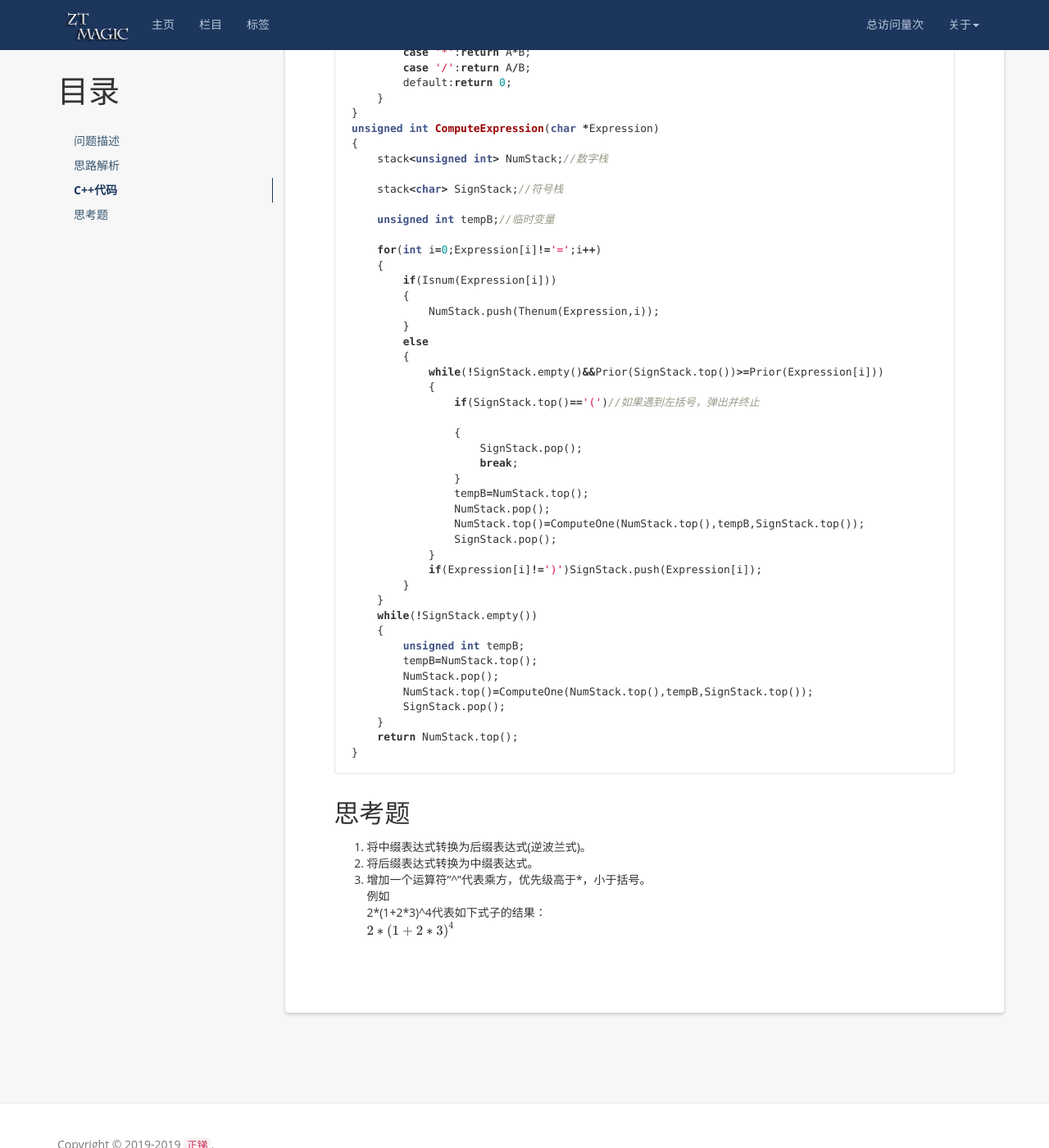
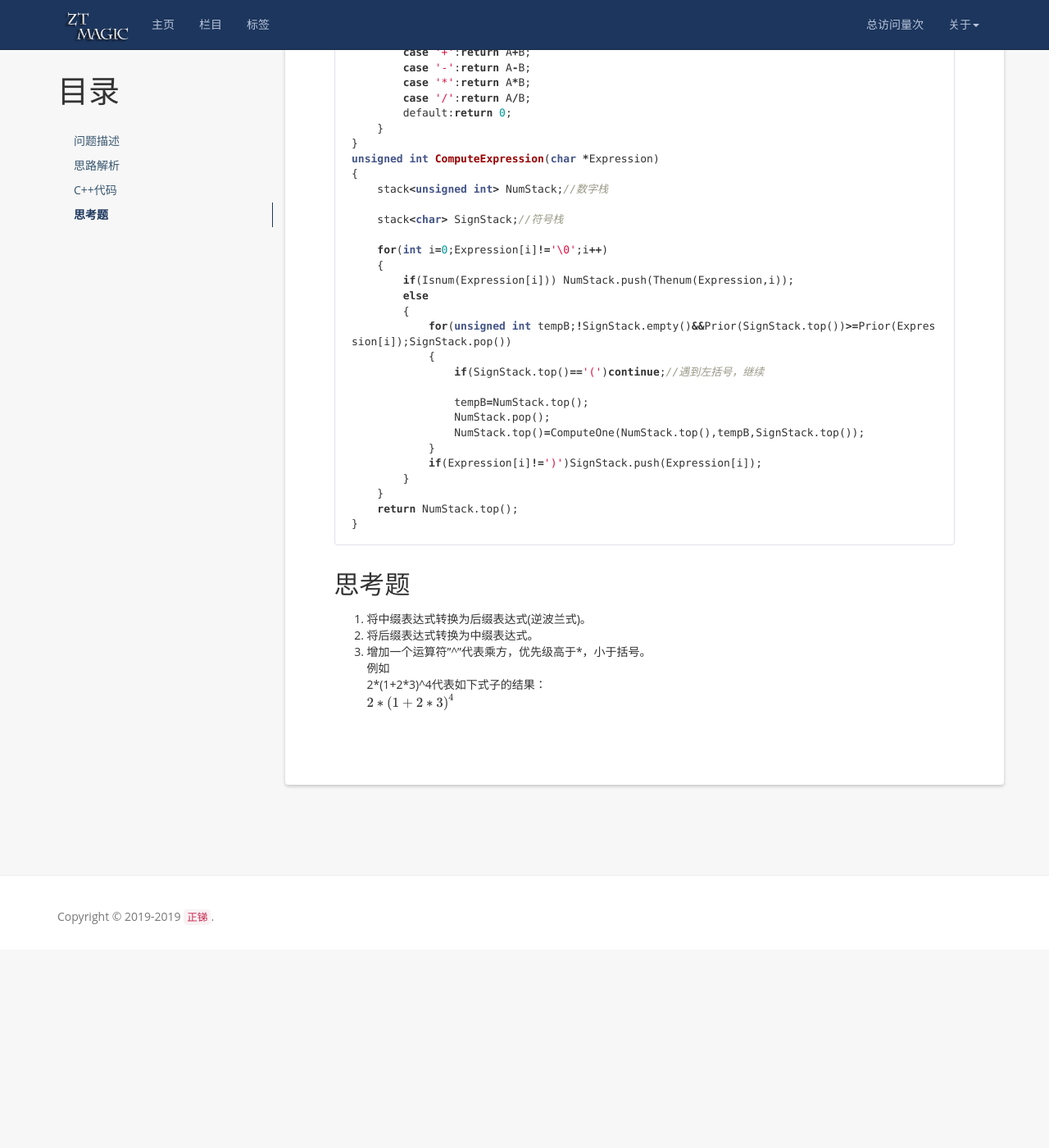
Before and after one commit to ztmail723/ztmail723.github.io, a Jekyll site: the page built from _posts/2019-05-05-Compute-Expression.md, in a window 1280 px wide and 1400 px high, scrolled down 2088 px. Shown: the whole window at 82% size. Built offline with Jekyll 4.4.1, drawn with Linux system fonts in a browser that asks for light colours; nearby versions of some CDN libraries; formulas are drawn with MathJax 3; a script that is not in the unit is left out; comment, search, counter and statistics services are not loaded; after the commit the page ends 3246 px from its top, so only the background shows below that; some of the changed text lies outside the part shown.

Commit message:
Update 2019-05-05-Compute-Expression.md

```diff
--- a/_posts/2019-05-05-Compute-Expression.md
+++ b/_posts/2019-05-05-Compute-Expression.md
@@ -110,37 +111,20 @@ unsigned int ComputeExpression(char *Expression)
 {
     stack<unsigned int> NumStack;//数字栈
     stack<char> SignStack;//符号栈
-    unsigned int tempB;//临时变量
-    for(int i=0;Expression[i]!='=';i++)
+    for(int i=0;Expression[i]!='\0';i++)
     {
-        if(Isnum(Expression[i]))
-        {
-            NumStack.push(Thenum(Expression,i));
-        }
+        if(Isnum(Expression[i])) NumStack.push(Thenum(Expression,i));
         else
         {
-            while(!SignStack.empty()&&Prior(SignStack.top())>=Prior(Expression[i]))
+            for(unsigned int tempB;!SignStack.empty()&&Prior(SignStack.top())>=Prior(Expression[i]);SignStack.pop())
             {
-                if(SignStack.top()=='(')//如果遇到左括号，弹出并终止
-                {
-                    SignStack.pop();
-                    break;
-                }
+                if(SignStack.top()=='(')continue;//遇到左括号，继续
                 tempB=NumStack.top();
                 NumStack.pop();
                 NumStack.top()=ComputeOne(NumStack.top(),tempB,SignStack.top());
-                SignStack.pop();
             }
             if(Expression[i]!=')')SignStack.push(Expression[i]);
         }
-    }
-    while(!SignStack.empty())
-    {
-        unsigned int tempB;
-        tempB=NumStack.top();
-        NumStack.pop();
-        NumStack.top()=ComputeOne(NumStack.top(),tempB,SignStack.top());
-        SignStack.pop();
     }
     return NumStack.top();
 }
```
Also changed, not shown: other parts of _posts/2019-05-05-Compute-Expression.md (+1 -0 lines).
